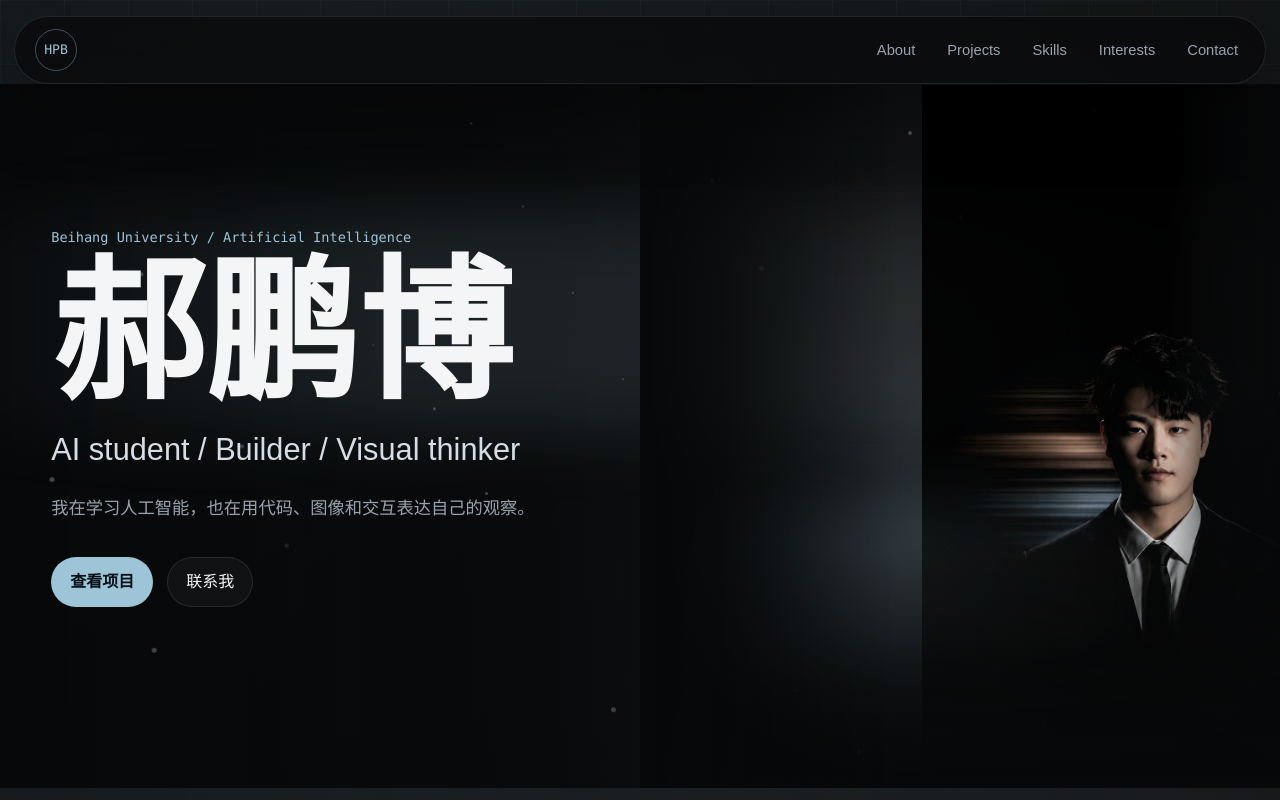
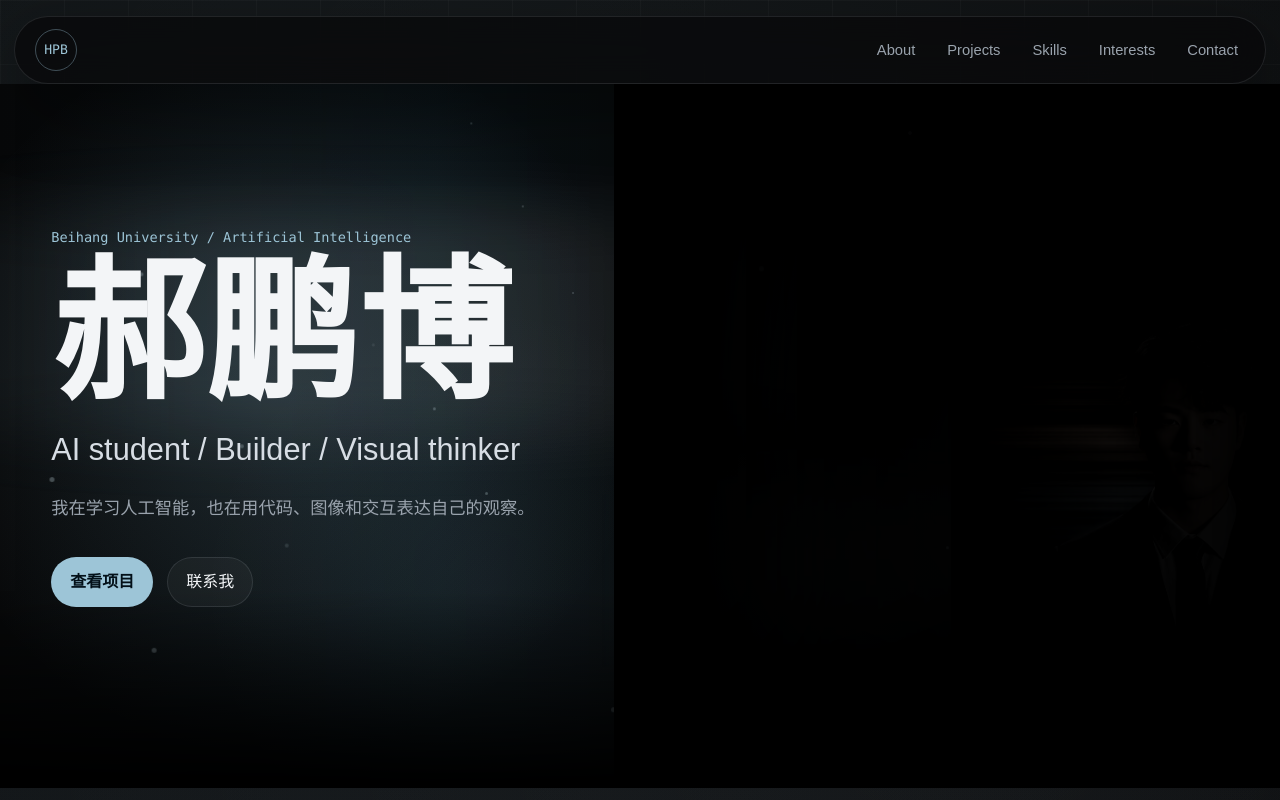
Before and after one commit to haopengbo6-maker/personal-website, a React (Vite) app: page / in a window 1280 px wide. Shown: the top 800 px of the page. Built offline with nearby package versions, Linux system fonts and the light colour scheme.

Commit message:
Blend hero portrait into dark background

```diff
--- a/src/styles/global.css
+++ b/src/styles/global.css
@@ -10,8 +10,8 @@ body {
   margin: 0;
   min-width: 320px;
   background:
-    radial-gradient(circle at 16% 6%, rgba(157, 197, 215, 0.12), transparent 29%),
-    radial-gradient(circle at 86% 12%, rgba(255, 255, 255, 0.055), transparent 28%),
+    radial-gradient(circle at 16% 6%, rgba(157, 197, 215, 0.1), transparent 29%),
+    radial-gradient(circle at 76% 12%, rgba(255, 255, 255, 0.035), transparent 26%),
     linear-gradient(180deg, var(--color-bg), #090a0d 42%, var(--color-bg));
   color: var(--color-text);
   font-family: var(--font-sans);
@@ -111,14 +111,26 @@ button {
   padding: 56px 0 96px;
   overflow: hidden;
   background:
-    radial-gradient(circle at 72% 62%, rgba(157, 197, 215, 0.11), transparent 26%),
-    linear-gradient(90deg, rgba(7, 8, 9, 0.98) 0%, rgba(7, 8, 9, 0.9) 42%, rgba(7, 8, 9, 0.5) 72%, rgba(7, 8, 9, 0.88) 100%);
+    radial-gradient(circle at 22% 44%, rgba(157, 197, 215, 0.16), transparent 34%),
+    radial-gradient(circle at 38% 72%, rgba(157, 197, 215, 0.07), transparent 30%),
+    linear-gradient(90deg, rgba(7, 8, 9, 1) 0%, rgba(10, 18, 22, 0.96) 34%, rgba(7, 8, 9, 0.98) 58%, #000 76%, #000 100%);
+}
+
+.hero-section::after {
+  content: "";
+  position: absolute;
+  inset: 0;
+  z-index: 2;
+  pointer-events: none;
+  background:
+    linear-gradient(90deg, transparent 0%, rgba(0, 0, 0, 0.08) 48%, rgba(0, 0, 0, 0.78) 65%, #000 100%),
+    linear-gradient(to top, #000 0%, rgba(0, 0, 0, 0.72) 8%, transparent 28%);
 }
 
 .hero-section::before {
   content: "";
   position: absolute;
-  inset: 18% -10% auto;
+  inset: 18% 35% auto -10%;
   height: 220px;
   background: linear-gradient(90deg, transparent, rgba(157, 197, 215, 0.13), rgba(255, 255, 255, 0.09), transparent);
   filter: blur(34px);
@@ -229,11 +241,11 @@ button {
 
 .hero-portrait {
   position: absolute;
-  right: clamp(-92px, -3vw, 36px);
+  right: max(-6vw, -110px);
   bottom: -1px;
   z-index: 1;
-  width: min(53vw, 760px);
-  height: min(88vh, 880px);
+  width: min(58vw, 880px);
+  height: min(90vh, 920px);
   pointer-events: none;
   animation: portraitReveal 1200ms ease both 180ms;
 }
@@ -241,9 +253,9 @@ button {
 .hero-portrait::before {
   content: "";
   position: absolute;
-  inset: 18% -8% 0 18%;
+  inset: 18% -4% 0 18%;
   z-index: -1;
-  background: radial-gradient(circle at 52% 46%, rgba(157, 197, 215, 0.24), transparent 44%);
+  background: radial-gradient(circle at 52% 46%, rgba(157, 197, 215, 0.18), transparent 44%);
   filter: blur(42px);
   opacity: 0.72;
 }
@@ -252,28 +264,25 @@ button {
   content: "";
   position: absolute;
   inset: 0;
+  z-index: 2;
   background:
-    linear-gradient(to right, var(--color-bg) 0%, rgba(7, 8, 9, 0.82) 12%, transparent 38%),
-    linear-gradient(to top, var(--color-bg) 0%, rgba(7, 8, 9, 0.84) 8%, transparent 34%),
-    linear-gradient(to left, var(--color-bg) 0%, transparent 22%);
+    linear-gradient(to right, #000 0%, rgba(0, 0, 0, 0.94) 10%, rgba(0, 0, 0, 0.32) 32%, transparent 54%),
+    linear-gradient(to top, #000 0%, rgba(0, 0, 0, 0.86) 9%, rgba(0, 0, 0, 0.18) 30%, transparent 56%),
+    radial-gradient(circle at 68% 62%, transparent 0%, rgba(0, 0, 0, 0.08) 44%, #000 100%);
 }
 
 .hero-portrait img {
+  position: relative;
+  z-index: 1;
   width: 100%;
   height: 100%;
   display: block;
   object-fit: contain;
   object-position: bottom right;
-  opacity: 0.9;
-  filter: contrast(1.07) saturate(0.9) brightness(0.94);
-  mask-image:
-    linear-gradient(to right, transparent 0%, black 24%, black 78%, transparent 100%),
-    linear-gradient(to top, transparent 0%, black 18%, black 100%);
-  -webkit-mask-image:
-    linear-gradient(to right, transparent 0%, black 24%, black 78%, transparent 100%),
-    linear-gradient(to top, transparent 0%, black 18%, black 100%);
-  mask-composite: intersect;
-  -webkit-mask-composite: source-in;
+  opacity: 0.88;
+  filter: contrast(1.08) saturate(0.88) brightness(0.92);
+  mask-image: linear-gradient(to right, transparent 0%, black 20%, black 82%, transparent 100%);
+  -webkit-mask-image: linear-gradient(to right, transparent 0%, black 20%, black 82%, transparent 100%);
 }
 
 .portrait-aura {
```
